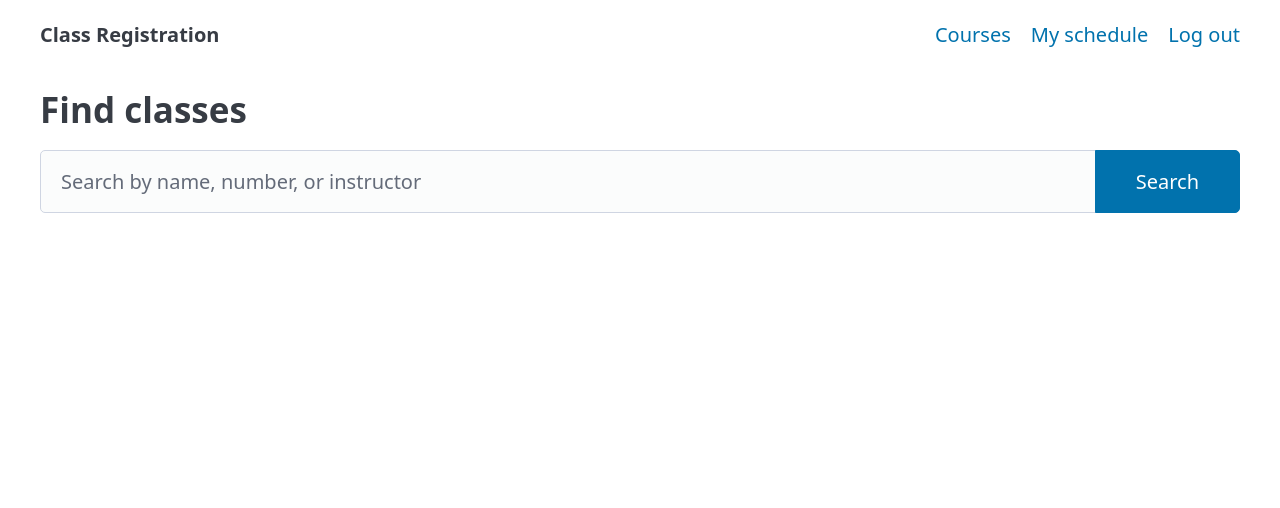
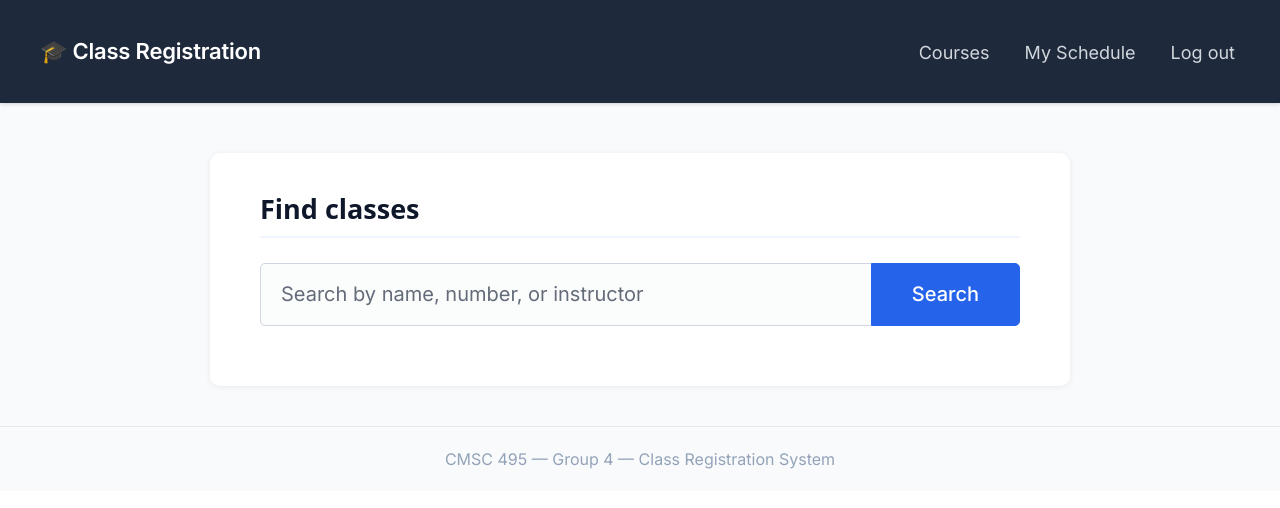
Before and after one commit to metersploit/CMSC495, a Flask app: page /courses in a window 1280 px wide. Shown: the top 508 px of the page. Run offline with Flask 3, Linux system fonts and the light colour scheme; the visitor is signed in with stand-in values (Sample User, id 1); some libraries are stand-ins or nearby versions.

Commit message:
template_base

```diff
--- a/src/templates/base.html
+++ b/src/templates/base.html
@@ -1,25 +1,203 @@
 <!doctype html>
-<html lang="en">
+<html lang="en" data-theme="light">
 <head>
   <meta charset="utf-8">
   <meta name="viewport" content="width=device-width, initial-scale=1">
   <title>Class Registration</title>
   <link rel="stylesheet" href="https://cdn.jsdelivr.net/npm/@picocss/pico@2/css/pico.min.css">
+  <link rel="preconnect" href="https://fonts.googleapis.com">
+  <link rel="stylesheet" href="https://fonts.googleapis.com/css2?family=Inter:wght@400;500;600&display=swap">
+  <style>
+    :root {
+      --brand: #2563eb;
+      --brand-dark: #1d4ed8;
+      --brand-light: #eff6ff;
+      --nav-bg: #1e293b;
+      --nav-text: #f1f5f9;
+      --footer-bg: #f8fafc;
+      --footer-border: #e2e8f0;
+      --radius: 0.5rem;
+    }
+
+    body {
+      font-family: 'Inter', sans-serif;
+      background: #f8fafc;
+    }
+
+    /* ── Nav ── */
+    body > nav {
+      background: var(--nav-bg);
+      padding: 0.75rem 0;
+      margin-bottom: 2.5rem;
+      box-shadow: 0 1px 4px rgba(0,0,0,0.18);
+    }
+
+    body > nav .container {
+      display: flex;
+      align-items: center;
+      justify-content: space-between;
+    }
+
+    body > nav ul {
+      margin: 0;
+      padding: 0;
+      list-style: none;
+      display: flex;
+      align-items: center;
+      gap: 0.25rem;
+    }
+
+    body > nav ul li strong {
+      color: #fff;
+      font-size: 1.1rem;
+      letter-spacing: -0.01em;
+    }
+
+    body > nav ul li a {
+      color: var(--nav-text);
+      text-decoration: none;
+      font-size: 0.9rem;
+      padding: 0.4rem 0.75rem;
+      border-radius: var(--radius);
+      opacity: 0.85;
+      transition: opacity 0.15s, background 0.15s;
+    }
+
+    body > nav ul li a:hover {
+      opacity: 1;
+      background: rgba(255,255,255,0.1);
+    }
+
+    /* ── Main content card ── */
+    main.container {
+      max-width: 860px;
+      background: #fff;
+      border-radius: var(--radius);
+      box-shadow: 0 1px 6px rgba(0,0,0,0.07);
+      padding: 2rem 2.5rem;
+      margin-bottom: 2rem;
+    }
+
+    h2 {
+      font-size: 1.35rem;
+      font-weight: 600;
+      color: #0f172a;
+      margin-bottom: 1.25rem;
+      padding-bottom: 0.6rem;
+      border-bottom: 2px solid var(--brand-light);
+    }
+
+    /* ── Flash messages ── */
+    article {
+      background: var(--brand-light);
+      border-left: 4px solid var(--brand);
+      border-radius: var(--radius);
+      padding: 0.75rem 1rem;
+      margin-bottom: 1.25rem;
+      color: #1e3a8a;
+      font-size: 0.9rem;
+    }
+
+    /* ── Buttons ── */
+    button[type="submit"],
+    button:not([disabled]) {
+      background: var(--brand);
+      border-color: var(--brand);
+      font-weight: 500;
+    }
+
+    button[type="submit"]:hover,
+    button:not([disabled]):hover {
+      background: var(--brand-dark);
+      border-color: var(--brand-dark);
+    }
+
+    button.secondary {
+      background: transparent;
+      border-color: #cbd5e1;
+      color: #64748b;
+      font-size: 0.85rem;
+      padding: 0.3rem 0.75rem;
+    }
+
+    button.secondary:hover {
+      background: #f1f5f9;
+      border-color: #94a3b8;
+      color: #475569;
+    }
+
+    button[disabled] {
+      opacity: 0.45;
+      cursor: not-allowed;
+    }
+
+    /* ── Tables ── */
+    table {
+      border-collapse: collapse;
+      width: 100%;
+      font-size: 0.92rem;
+    }
+
+    thead tr {
+      background: #f1f5f9;
+    }
+
+    thead th {
+      font-weight: 600;
+      color: #475569;
+      font-size: 0.8rem;
+      text-transform: uppercase;
+      letter-spacing: 0.04em;
+      padding: 0.65rem 0.9rem;
+    }
+
+    tbody tr {
+      border-bottom: 1px solid #f1f5f9;
+      transition: background 0.1s;
+    }
+
+    tbody tr:last-child {
+      border-bottom: none;
+    }
+
+    tbody tr:hover {
+      background: #fafcff;
+    }
+
+    tbody td {
+      padding: 0.65rem 0.9rem;
+      color: #334155;
+      vertical-align: middle;
+    }
+
+    /* ── Footer ── */
+    footer {
+      background: var(--footer-bg);
+      border-top: 1px solid var(--footer-border);
+      padding: 1.25rem 0;
+      text-align: center;
+      font-size: 0.8rem;
+      color: #94a3b8;
+    }
+  </style>
 </head>
 <body>
-  <nav class="container">
-    <ul><li><strong>Class Registration</strong></li></ul>
+  <nav>
+    <div class="container">
+      <ul><li><strong>🎓 Class Registration</strong></li></ul>
       <ul>
         {% if session.get('student_id') %}
           <li><a href="{{ url_for('courses') }}">Courses</a></li>
-        <li><a href="{{ url_for('schedule') }}">My schedule</a></li>
+          <li><a href="{{ url_for('schedule') }}">My Schedule</a></li>
           <li><a href="{{ url_for('logout') }}">Log out</a></li>
         {% else %}
           <li><a href="{{ url_for('login') }}">Log in</a></li>
           <li><a href="{{ url_for('register') }}">Create account</a></li>
         {% endif %}
       </ul>
+    </div>
   </nav>
+
   <main class="container">
     {% with messages = get_flashed_messages() %}
       {% if messages %}
@@ -28,5 +206,9 @@
     {% endwith %}
     {% block content %}{% endblock %}
   </main>
+
+  <footer>
+    CMSC 495 &mdash; Group 4 &mdash; Class Registration System
+  </footer>
 </body>
 </html>
```
Lines whose indentation alone changed are shown as unchanged.
